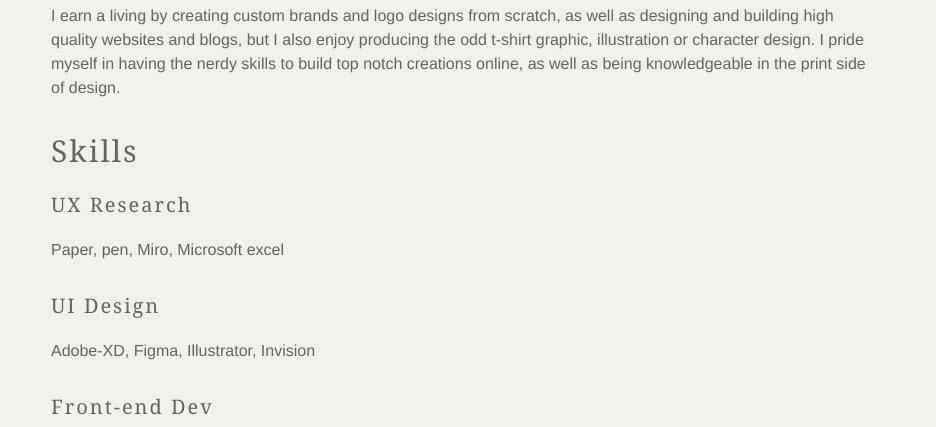
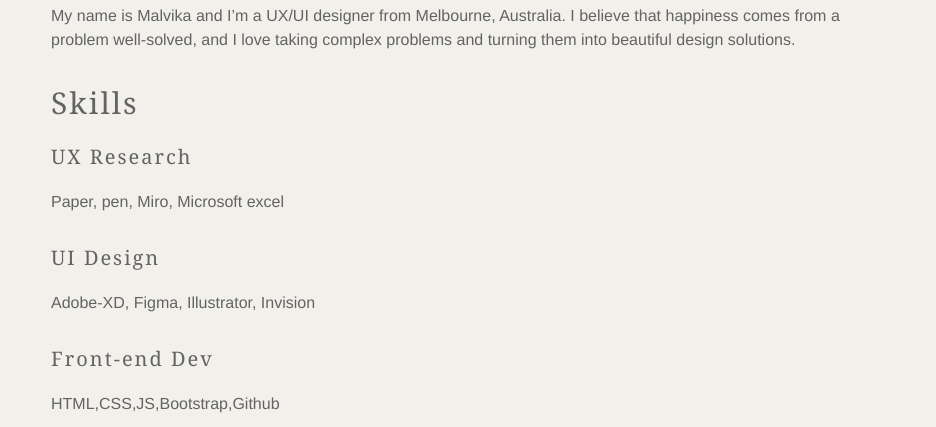
Before and after one commit to malvikanaithani/UX_UI_HW_18, a plain HTML site: page index.html in a window 1280 px wide. Shown: the part 673-1100 px from the top of the page, without its empty margins (178-1114 px from the left). Drawn offline with Linux system fonts and the light colour scheme.

Commit message:
Updated about section

```diff
--- a/index.html
+++ b/index.html
@@ -21,7 +21,7 @@
         </div>
         <div id= "content">
                 <h2>About</h2>
-                <p>I earn a living by creating custom brands and logo designs from scratch, as well as designing and building high quality websites and blogs, but I also enjoy producing the odd t-shirt graphic, illustration or character design. I pride myself in having the nerdy skills to build top notch creations online, as well as being knowledgeable in the print side of design.</p>
+                <p>My name is Malvika and I’m a UX/UI designer from Melbourne, Australia. I believe that happiness comes from a problem well-solved, and I love taking complex problems and turning them into beautiful design solutions.</p>
                 <h2>Skills</h2>
                 <h3>UX Research</h3>
                 <p>Paper, pen, Miro, Microsoft excel</p>
```
